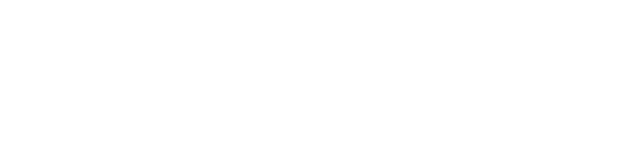
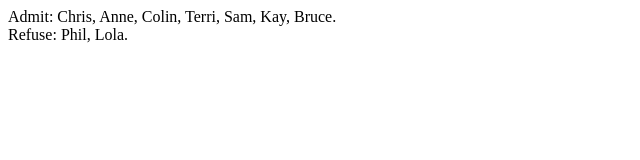
Before and after one commit to BelowNeutral/MDN---Looping-Code-Active-Learning-, a plain HTML site: page filling-in-a-guest-list/index.html in a window 1280 px wide. Shown: the whole page, without its empty margins (0-640 px from the left). Drawn offline with Linux system fonts and the light colour scheme.

Commit message:
completed attempt 1 of filling in a guest list exercise

```diff
--- a/filling-in-a-guest-list/index.html
+++ b/filling-in-a-guest-list/index.html
@@ -6,6 +6,8 @@
     <title>MDN - Looping Code | Active Learning</title>
 </head>
 <body>
-    <script src="/filling-in-a-guest-list/script.js"></script>
+    <div class="admitted"></div>
+    <div class="refused"></div>
+    <script src="script.js"></script>
 </body>
 </html>
--- a/filling-in-a-guest-list/script.js
+++ b/filling-in-a-guest-list/script.js
@@ -0,0 +1,53 @@
+// SOLUTION CODE BELOW
+
+// labeling constants and barebones of needed code
+const people = ['Chris', 'Anne', 'Colin', 'Terri', 'Phil', 'Lola', 'Sam', 'Kay', 'Bruce'];
+
+const admitted = document.querySelector('.admitted');
+const refused = document. querySelector('.refused');
+
+admitted.textContent = 'Admit: ';
+refused.textContent = 'Refuse: ';
+
+// for...of loop is used here to grab items from array in order to compare in code blocks
+for (const person of people) {
+    if (person === 'Phil' || person === 'Lola') {
+        refused.textContent += `${person}, `;
+    } else {
+        admitted.textContent += `${person}, `;
+    }
+}
+
+// these add a period at the end of both lists bc we don't want them ending with commas
+refused.textContent = refused.textContent.slice(0,refused.textContent.length-2) + '.';
+admitted.textContent = admitted.textContent.slice(0,admitted.textContent.length-2) + '.';
+
+// SOLUTION CODE ABOVE
+
+
+
+
+
+
+
+
+// MY CODE BELOW
+
+// const people = ['Chris', 'Anne', 'Colin', 'Terri', 'Phil', 'Lola', 'Sam', 'Kay', 'Bruce'];
+
+// const admitted = document.querySelector('.admitted');
+// const refused = document.querySelector('.refused');
+// admitted.textContent = 'Admit: ';
+// refused.textContent = 'Refuse: ';
+
+// if (people.includes('Phil') && people.includes('Lola')) {
+//     const refusedGuests = people[4 && 5];
+//     refused.append(refusedGuests).innerHTML;
+// } else {
+//     admitted.append(people[0] && people[1] && people[3] && people[4] && people[6] && people[7] && people[8]);
+// }
+
+// refused.textContent += ;
+// admitted.textContent += ;
+
+// MY CODE ABOVE
```
